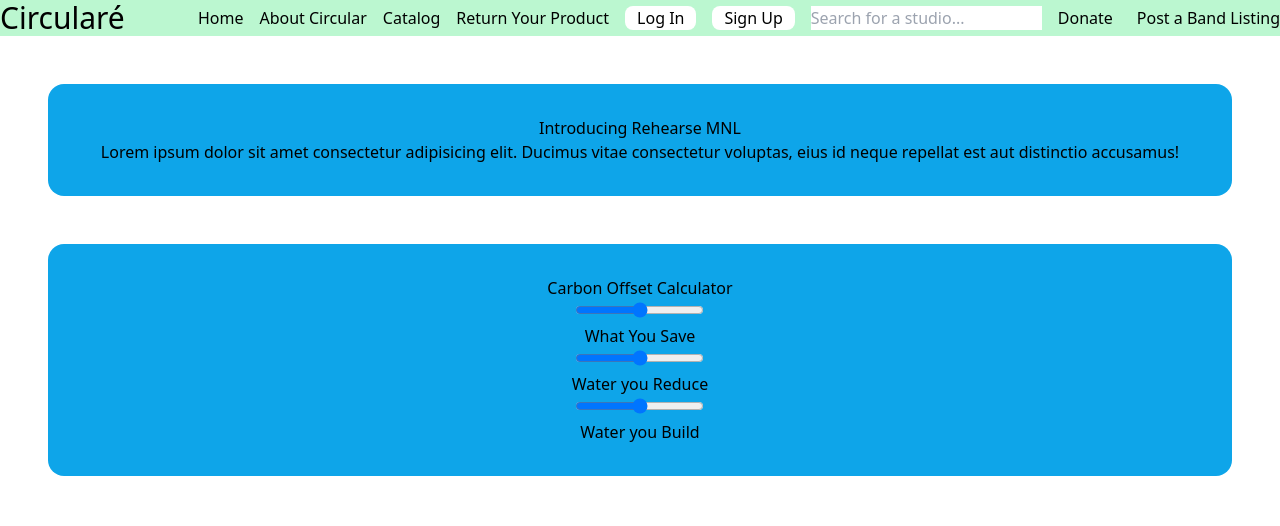
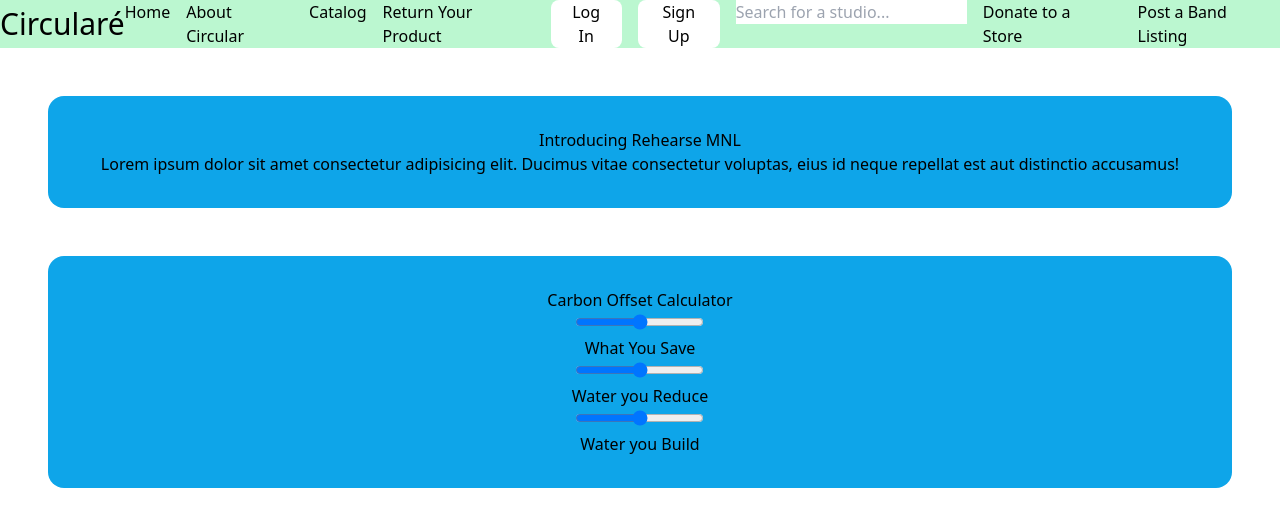
Before and after one commit to itsthejdp/rehearsetwo, a React (Vite) app: page / in a window 1280 px wide. Shown: the top 526 px of the page. Built offline with nearby package versions, Linux system fonts and the light colour scheme.

Commit message:
Change donate link

```diff
--- a/src/components/Nav.jsx
+++ b/src/components/Nav.jsx
@@ -16,7 +16,7 @@
           <button className="bg-white rounded-lg px-3" onClick={toggleForm} >Log In</button>
           <button className="bg-white rounded-lg px-3" onClick={toggleForm} >Sign Up</button>
           <Search />
-          <li className="pr-2">Donate</li>
+          <li className="pr-2">Donate to a Store</li>
           <li><a href="">Post a Band Listing</a></li>
       </ul>
     </nav>
```
